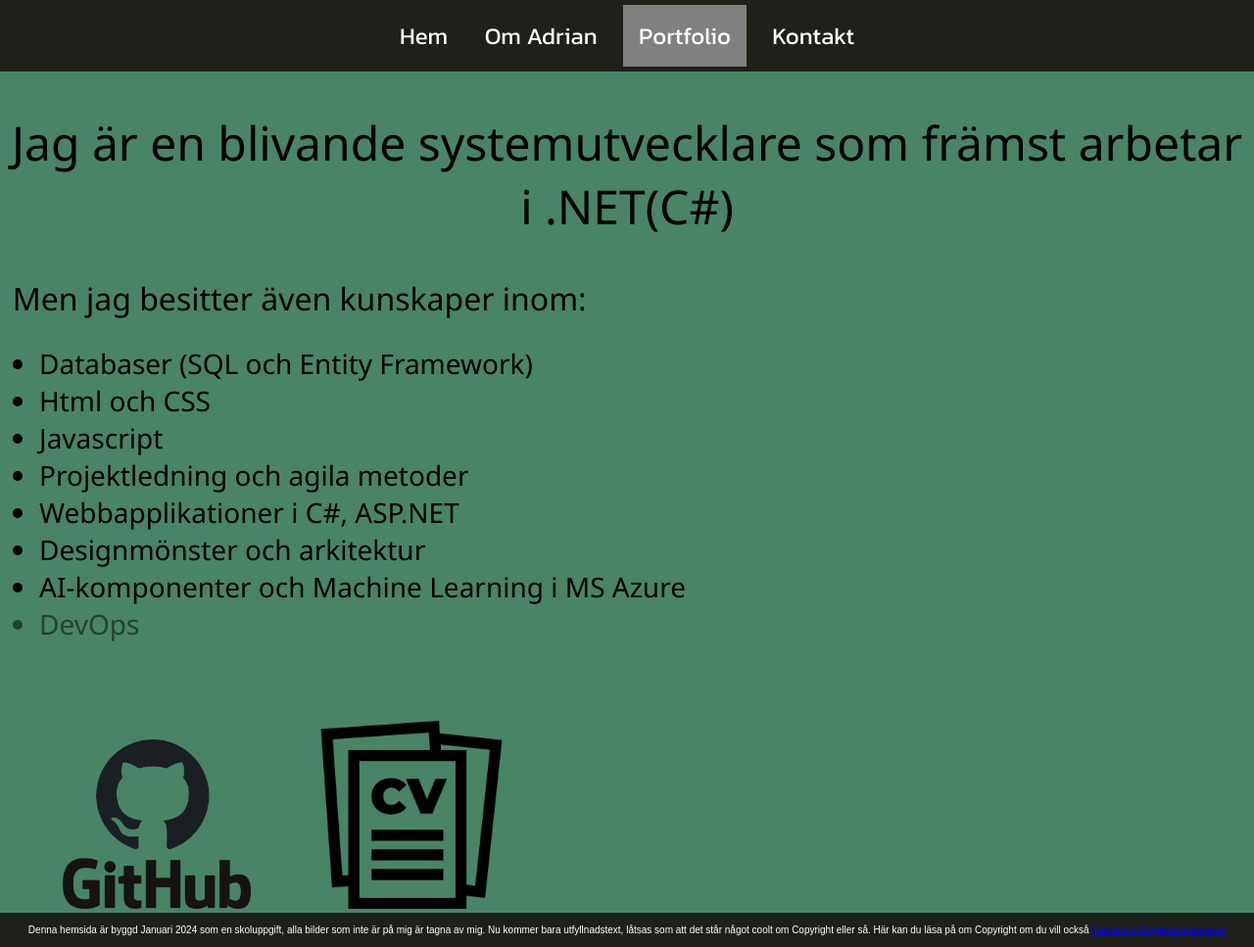
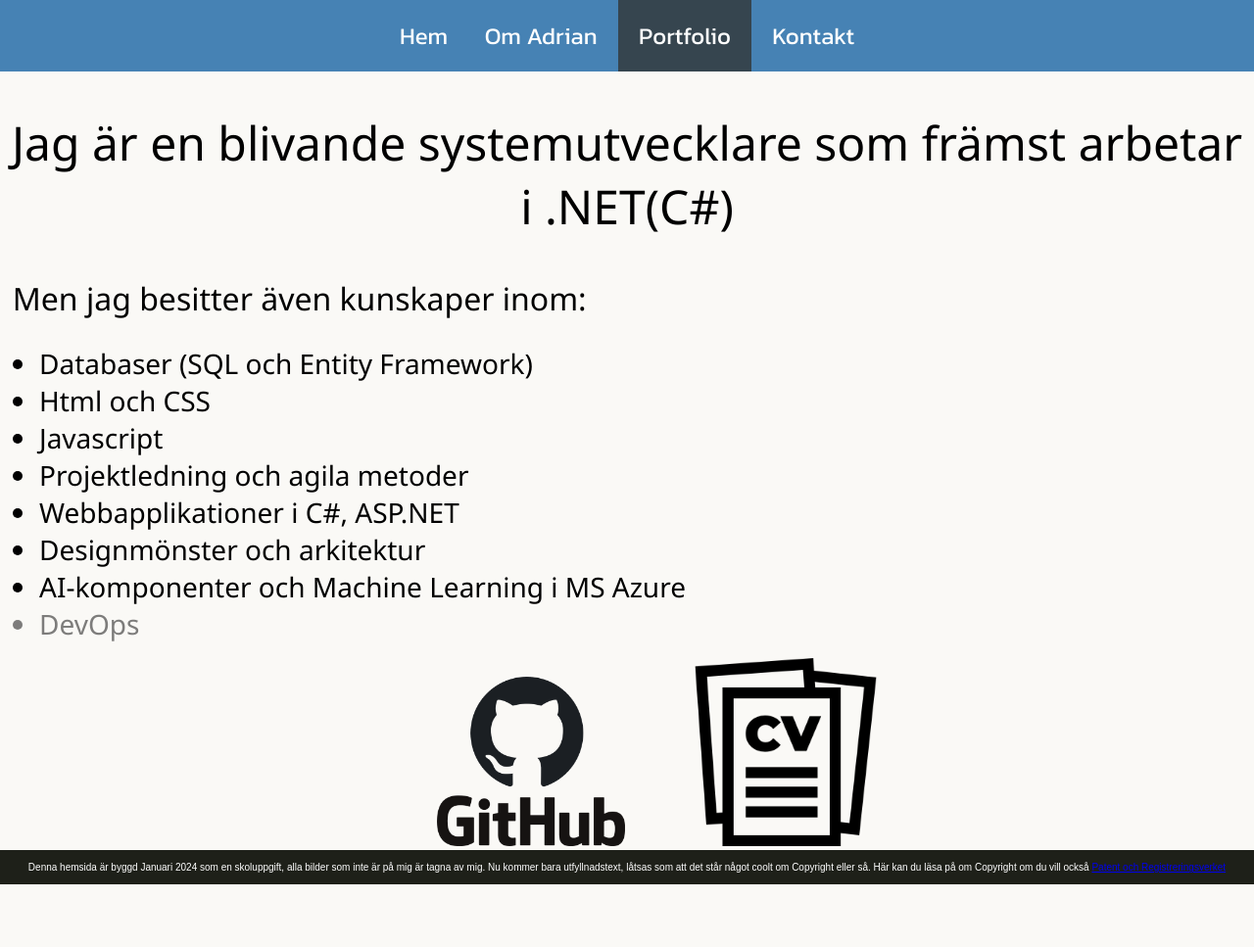
Before and after one commit to AdrianMorenoNystrom/AdrianMorenoNystrom.github.io, a plain HTML site: page portfolio.html in a window 1280 px wide. Shown: the whole page at 98% size. After the commit the page ends 903 px from the top, so only its background shows below. Drawn offline with Linux system fonts and the light colour scheme.

Commit message:
colors etc.

```diff
--- a/portfolio.html
+++ b/portfolio.html
@@ -41,10 +41,13 @@
                     <li id="li7">AI-komponenter och Machine Learning i MS Azure </li>
                     <li id="li8">DevOps</li>
                 </ul>
-                <a href="https://github.com/AdrianMorenoNystrom" target="_blank">
-                    <img src="images/github.png" alt="github-logo"></a>
-                <a href="#" onclick="openCV()" >
-                    <img src="images/cv.png" alt="cv" id="cvImg"></a>
+                <div class="imagecontainer">
+                    <a href="https://github.com/AdrianMorenoNystrom" target="_blank">
+                        <img src="images/github.png" alt="github-logo"></a>
+                    <a href="#" onclick="openCV()" >
+                        <img src="images/cv.png" alt="cv" id="cvImg"></a>
+                </div>
+
 
                 <div id="cvPopup" class="CV" onclick="closeCV">
                     <div class="popup-content" onclick="event.stopPropagation">
--- a/styles/contact.css
+++ b/styles/contact.css
@@ -16,8 +16,3 @@ div{
   font-family: 'Segoe UI', Tahoma, Geneva, Verdana, sans-serif;
   font-size: 150%;
 }
-
-#btn{
-  border: 0px;
-  border-radius: 5px;
-}
--- a/styles/style.css
+++ b/styles/style.css
@@ -1,7 +1,7 @@
 body {
   font-family: Arial, Helvetica, sans-serif;
   margin: 0;
-  background-color: #498467;
+  background-color: #FAF9F6;
   display: flex;
   flex-direction: column;
   min-height: 100vh;
@@ -15,7 +15,7 @@ body {
   margin: 0;
   padding: 0;
   overflow: hidden;
-  background-color: #1E2019;
+  background-color: #4682B4;
   text-align: center;
   font-family: 'Kanit', sans-serif;
   font-size: x-large;
@@ -27,18 +27,18 @@ body {
 
 .main-menu li a {
   display: block;
-  color: white;
+  color: #ffffff;
   padding: 14px 16px;
   text-decoration: none;
 }
 
 .main-menu li a:hover {
-  color: #F2C57C;
+  color: #FAFF99;
 }
 
 .active-page {
-  background-color: #808080;
-  border: 5px #1E2019;
+  background-color: #36454F;
+  border: 5px #36454F;
   border-style: solid;
 }
 
--- a/styles/styleabout.css
+++ b/styles/styleabout.css
@@ -14,7 +14,6 @@
 
 .content p {
     font-family:'Segoe UI', Tahoma, Geneva, Verdana, sans-serif;
-    font-weight: lighter;
     font-size: 20px;
     margin-right: 15%;
 }
--- a/styles/styleportfolio.css
+++ b/styles/styleportfolio.css
@@ -72,7 +72,10 @@
     img {
     width: 15%;
     margin-left: 5%;
-    margin-top: 5%;
+  }
+
+  .imagecontainer{
+    text-align: center;
   }
 
   @keyframes fadeOut {
@@ -117,3 +120,9 @@
     font-size: 50px;
     cursor: pointer;
   }
+
+  @media only screen and (max-width: 800px) {
+    .imagecontainer {
+      text-align: justify;
+    }
+  }
```
Also changed, not shown: contact.html (+1 -1 lines).
